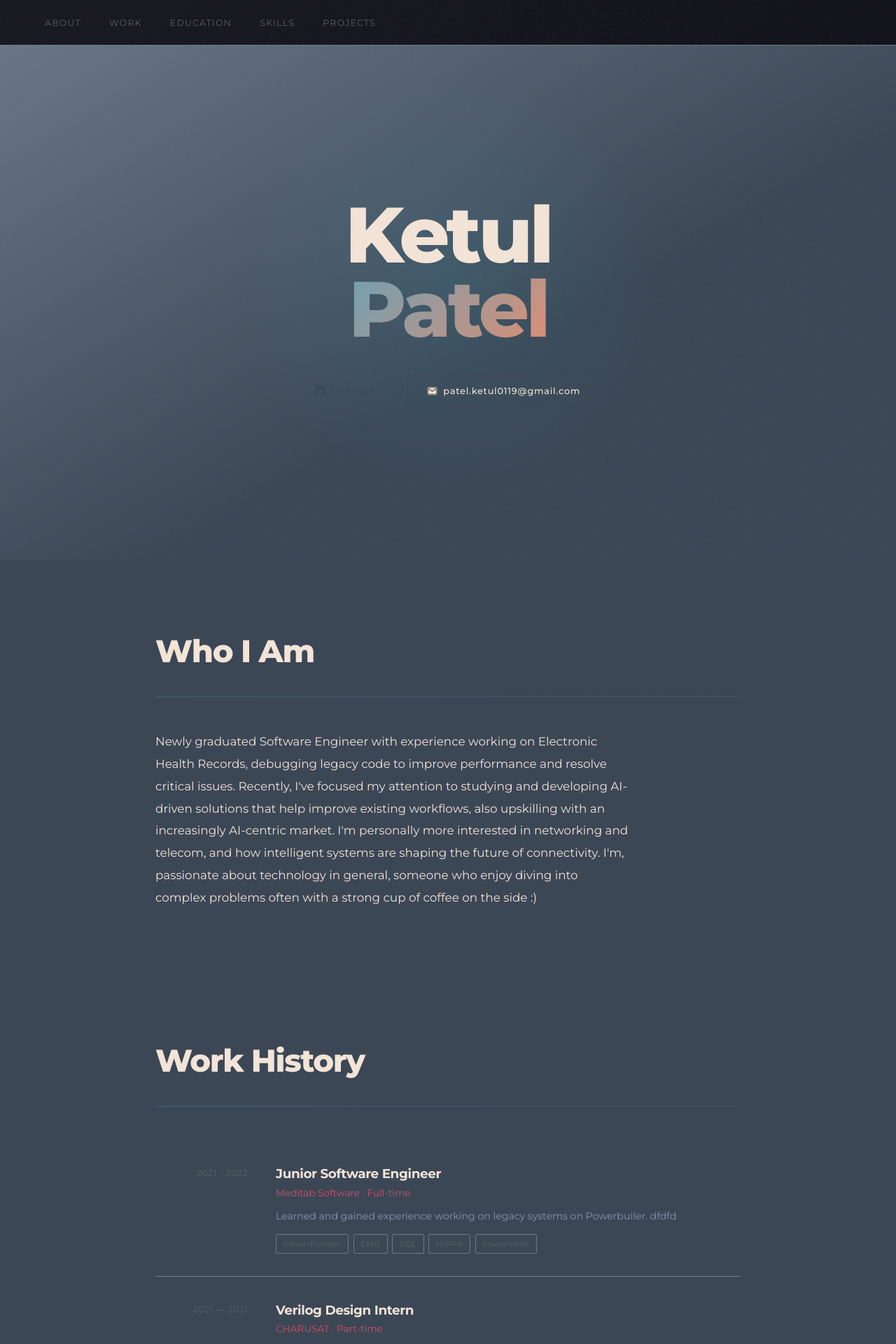
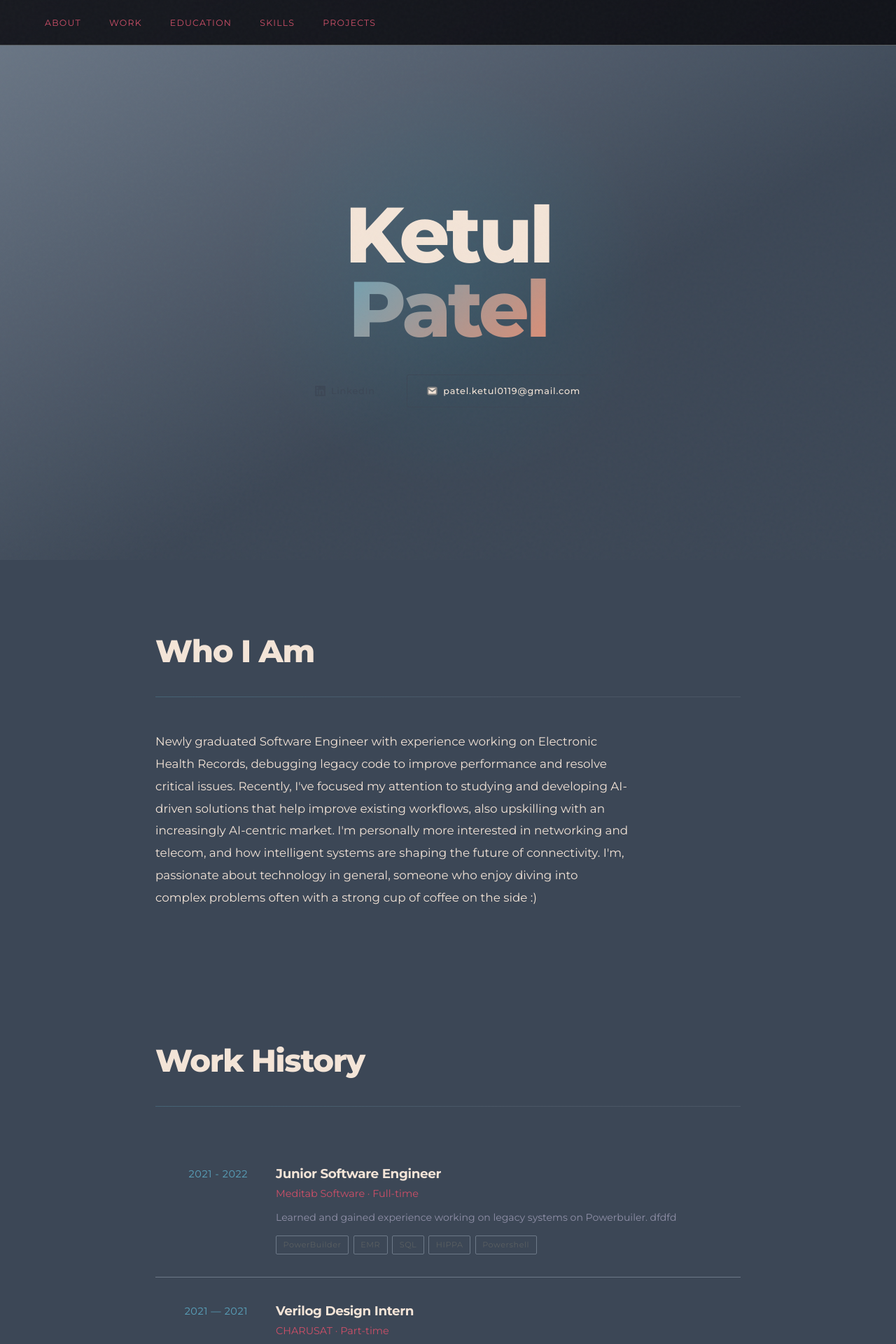
Before and after one commit to ketul-P/folio, a React app: page / in a window 1280 px wide. Shown: the top 1920 px of the page at 70% size. Built offline with nearby package versions, Linux system fonts and the light colour scheme; the HTML template or start-up script is replaced by a standard one.

Commit message:
- Updated color theme, reduced number of color color variables

```diff
--- a/src/components/Experience.module.css
+++ b/src/components/Experience.module.css
@@ -9,13 +9,12 @@
 .item:last-child { border-bottom: none; }
 
 .date {
-  color: var(--muted);
-  font-size: 0.78rem;
+  color: var(--accent2);
+  font-size: 0.9rem;
   padding-top: 0.25rem;
   padding-right: 0.50rem;
   letter-spacing: 0.04em;
   text-align: right;
-  border-color: blue;
 }
 
 .role {
@@ -27,7 +26,7 @@
 
 .company {
   color: var(--accent);
-  font-size: 0.85rem;
+  font-size: 0.9rem;
   margin-bottom: 0.6rem;
 }
 
--- a/src/components/Nav.module.css
+++ b/src/components/Nav.module.css
@@ -8,7 +8,7 @@
   padding: 1.2rem 4rem;
   background: rgba(10, 10, 15, 0.85);
   backdrop-filter: blur(16px);
-  border-bottom: 1px solid var(--border);
+  border-bottom: 1px solid var(--muted);
 }
 
 .logo {
@@ -26,14 +26,14 @@
 }
 
 .links a {
-  color: var(--muted);
+  color: var(--accent);
   font-size: 0.78rem;
   letter-spacing: 0.1em;
   text-transform: uppercase;
   transition: color 0.2s;
 }
 
-.links a:hover { color: var(--accent); }
+.links a:hover { color: var(--accent2); }
 
 @media (max-width: 640px) {
   .nav { padding: 1rem 1.5rem; }
```
Also changed, not shown: src/App.css (+8 -8 lines).
